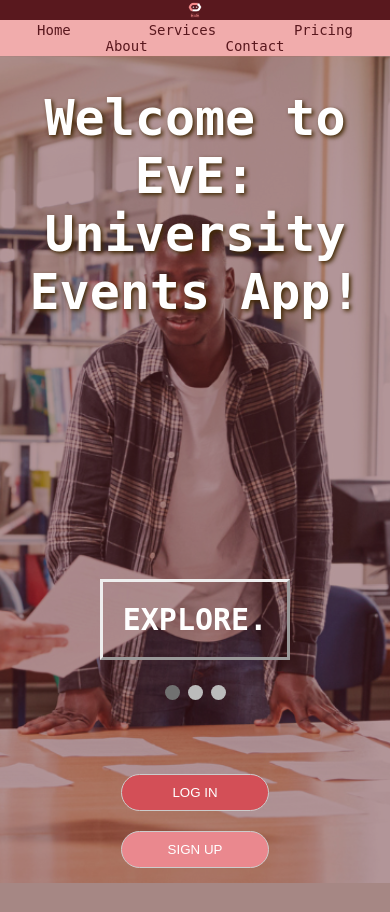
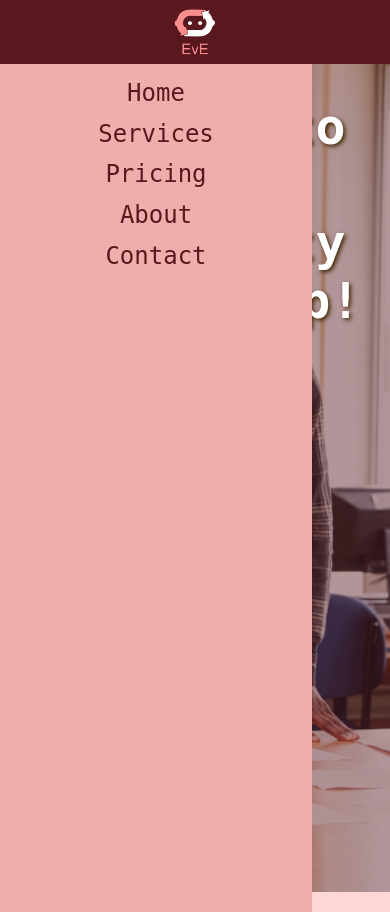
Before and after one commit to RaizaPagatpatan/appdevproject_repository, a Django app: page / in a window 390 px wide. Before the commit the page ends 883 px from the top, so only its background shows below. Run offline with Django 4.2, Linux system fonts and the light colour scheme.

Commit message:
partial UI

```diff
--- a/eveappdev/eveapp/static/css/nav.css
+++ b/eveappdev/eveapp/static/css/nav.css
@@ -5,8 +5,9 @@ header.navbar {
     /*background-color: #000000;*/
     padding: 0px;
     padding-bottom: 0px;
+    position: relative;
+}
 
-}
 
 
 .box-ul-nav {
@@ -39,6 +40,7 @@ header.navbar {
 
 nav {
     margin-top: 0px;
+
 }
 
 nav ul {
@@ -53,12 +55,15 @@ nav li {
     margin: 0 10px;
     padding-left: 25px;
     padding-right: 25px;
+
+
 }
 
 nav a {
     text-decoration: none;
     color: #59181E;
     font-size: 14px;
+
 }
 
 nav a:hover {
@@ -102,3 +107,31 @@ nav a:hover {
 }
 
 /* BODY ;-; */
+
+
+
+@media screen and (max-width: 50rem) {
+    .box-ul-nav {
+        position: absolute;
+        width: 80%;
+        height: 100vh;
+        z-index: 100;
+    }
+
+    nav ul {
+        display: flex;
+        flex-direction: column;
+    }
+
+    nav a {
+        font-size: 1.5rem;
+    }
+
+    nav li {
+        margin-top: 0.8rem;
+    }
+
+    .logo {
+        width: 4rem
+    }
+}
--- a/eveappdev/eveapp/templates/login.html
+++ b/eveappdev/eveapp/templates/login.html
@@ -18,7 +18,7 @@
         <p style="color: red;">{{ error_message }}</p>
     {% endif %}
 
-    <form method="post" >
+    <form method="post" class="login-form">
         {% csrf_token %}
         {{ form.as_p }}
         <button type="submit">Login </button>
--- a/eveappdev/eveapp/templates/navigation_bar.html
+++ b/eveappdev/eveapp/templates/navigation_bar.html
@@ -16,7 +16,10 @@
 <body>
 
     <header class="navbar">
-            <div> <img class="logo" src="{% static 'images/evelogo.png' %}" alt="EvE Logo"> </div>
+            <div>
+                <i class="fa-solid fa-bars"></i>
+                <img class="logo" src="{% static 'images/evelogo.png' %}" alt="EvE Logo">
+            </div>
         <div class="box-ul-nav">
 
             <nav>
```
Also changed, not shown: eveappdev/eveapp/static/css/login.css (+18 -0 lines).
